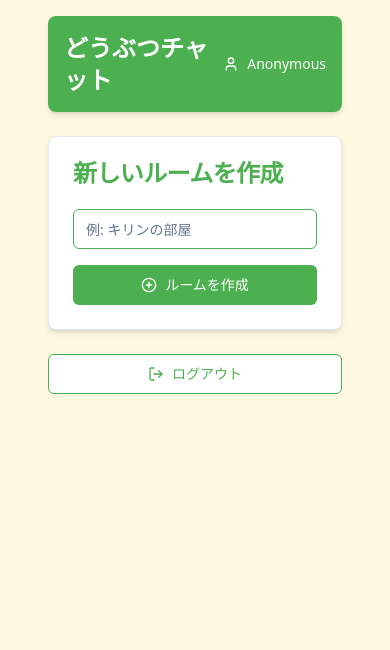
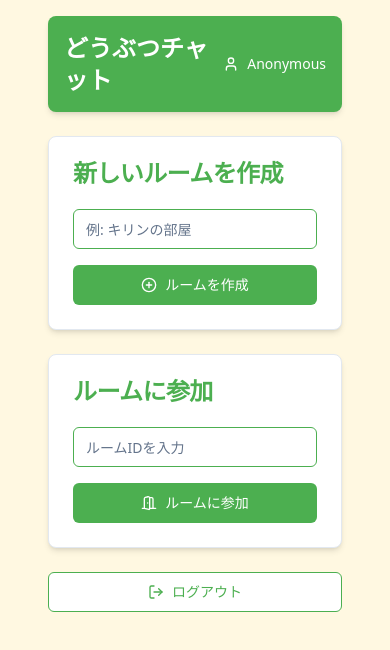
Before and after one commit to ikaipu/werewolf-chat, a React (Vite) app: page / in a window 390 px wide. Shown: the top 650 px of the page. Built offline with nearby package versions, Linux system fonts and the light colour scheme; no server answers; the database is empty; sample sign-in values are in the browser's storage.

Commit message:
feat: Add room join UI to home screen
- Add room ID input form
- Add join room button with door icon
- Update layout to show create and join forms side by side
- Improve responsive design with grid layout

```diff
--- a/src/components/Home.tsx
+++ b/src/components/Home.tsx
@@ -9,10 +9,11 @@ import { sendEmailVerification } from 'firebase/auth';
 import { Card, CardHeader, CardTitle, CardContent } from "@/components/ui/card";
 import { Input } from "@/components/ui/input";
 import { Button } from "@/components/ui/button";
-import { PlusCircle, LogOut, User } from "lucide-react";
+import { PlusCircle, LogOut, User, DoorOpen } from "lucide-react";
 
 const Home: React.FC = () => {
   const [roomName, setRoomName] = useState('');
+  const [roomId, setRoomId] = useState('');
   const { userId } = useStore();
   const { userData, isLoading } = useUser();
   const navigate = useNavigate();
@@ -135,7 +136,8 @@ const Home: React.FC = () => {
           </Card>
         )}
 
-        <Card className="mb-6 bg-white shadow-md">
+        <div className="grid grid-cols-1 md:grid-cols-2 gap-6 mb-6">
+          <Card className="bg-white shadow-md">
           <CardHeader>
             <CardTitle className="text-[#4CAF50]">新しいルームを作成</CardTitle>
           </CardHeader>
@@ -156,7 +158,35 @@ const Home: React.FC = () => {
               </Button>
             </form>
           </CardContent>
-        </Card>
+          </Card>
+          <Card className="bg-white shadow-md">
+            <CardHeader>
+              <CardTitle className="text-[#4CAF50]">ルームに参加</CardTitle>
+            </CardHeader>
+            <CardContent>
+              <form onSubmit={(e) => {
+                e.preventDefault();
+                if (roomId.trim()) {
+                  navigate(`/chat/${roomId.trim()}`);
+                }
+              }} className="space-y-4">
+                <Input
+                  type="text"
+                  value={roomId}
+                  onChange={(e) => setRoomId(e.target.value)}
+                  placeholder="ルームIDを入力"
+                  className="border-[#4CAF50] focus:ring-[#4CAF50]"
+                />
+                <Button
+                  type="submit"
+                  className="w-full bg-[#4CAF50] text-white hover:bg-[#45a049]"
+                >
+                  <DoorOpen className="mr-2 h-4 w-4" /> ルームに参加
+                </Button>
+              </form>
+            </CardContent>
+          </Card>
+        </div>
 
         <Button
           variant="outline"
```
